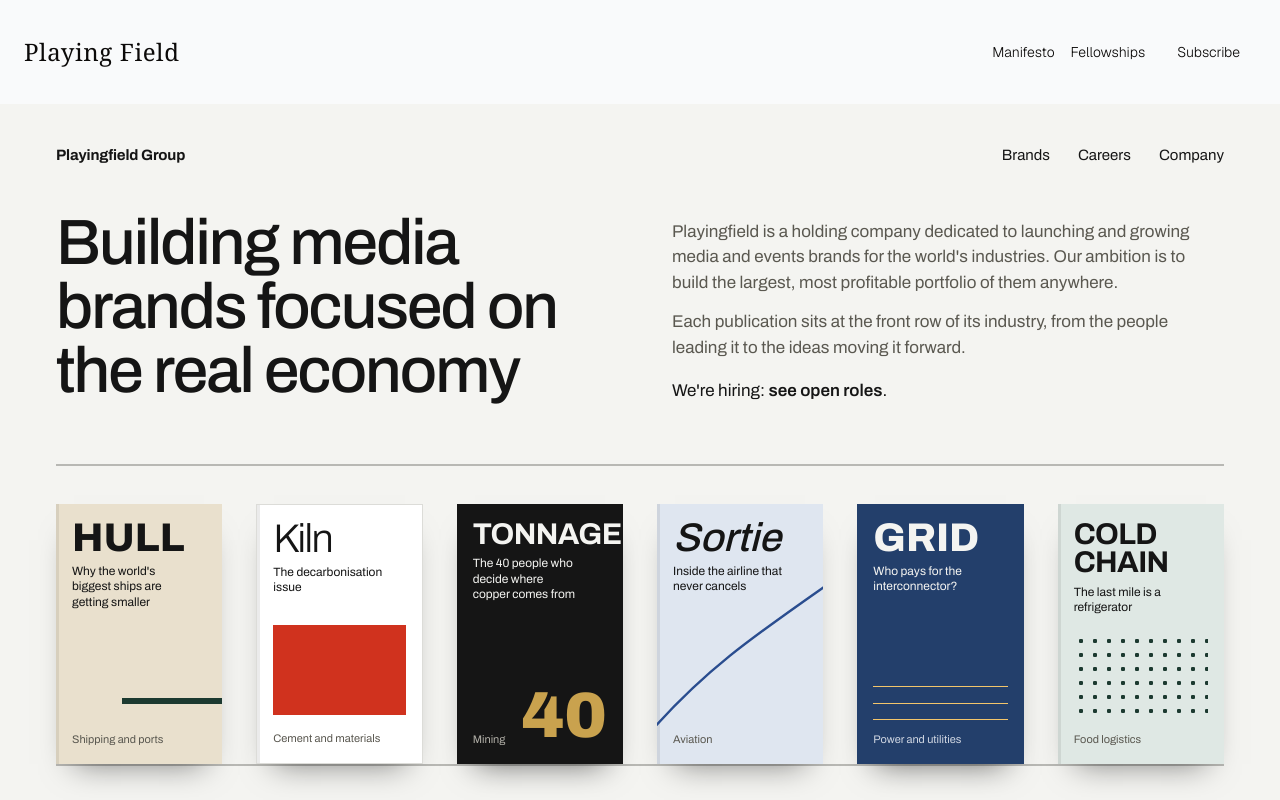
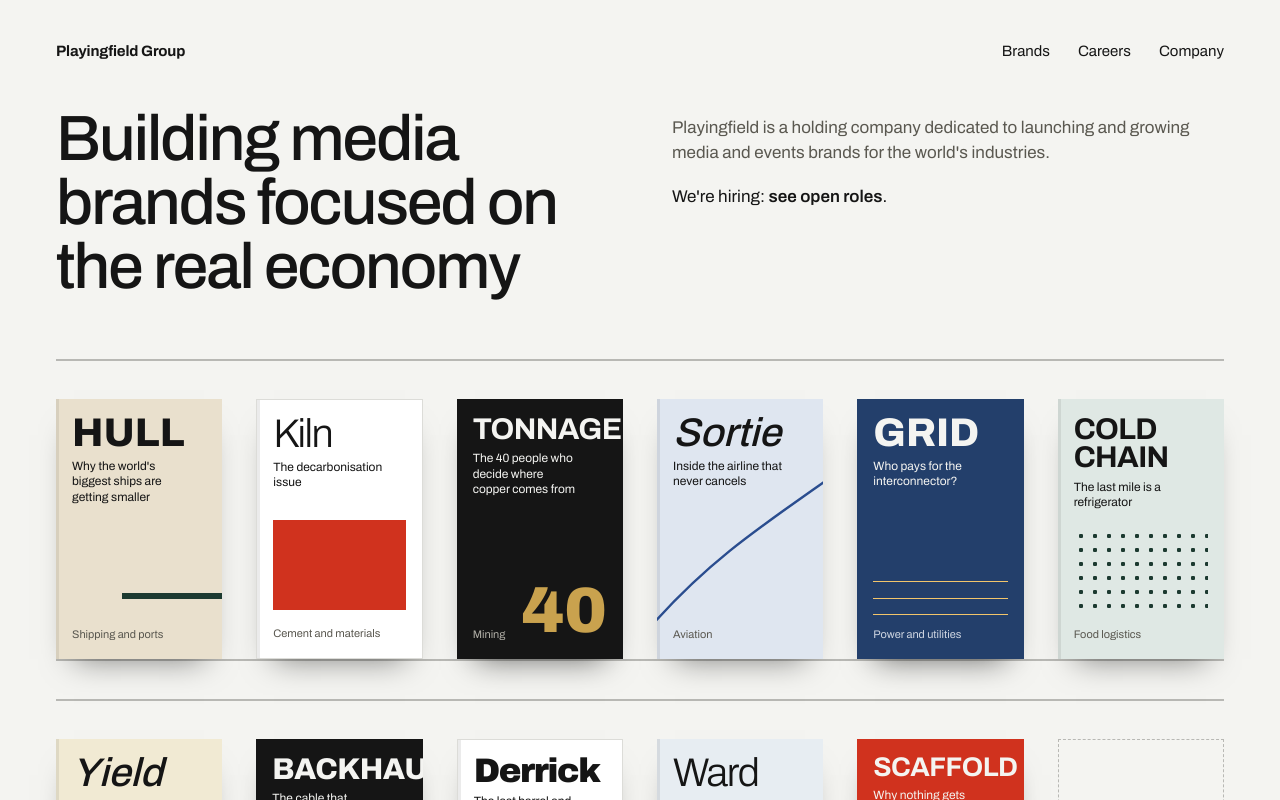
Before and after one commit to KrishaanKhubchand/playingfield-website, a Next.js app: page / in a window 1280 px wide. Shown: the top 800 px of the page. Built offline with nearby package versions, Linux system fonts and the light colour scheme.

Commit message:
fix: remove nav on homepage, trim intro copy

```diff
--- a/app/layout.tsx
+++ b/app/layout.tsx
@@ -2,7 +2,7 @@ import type React from "react"
 import type { Metadata } from "next"
 import { GeistSans } from "geist/font/sans"
 import { GeistMono } from "geist/font/mono"
-import { Navigation } from "@/components/navigation"
+import { NavigationWrapper } from "@/components/navigation-wrapper"
 import PlausibleProvider from "next-plausible"
 import "./globals.css"
 
@@ -33,7 +33,7 @@ html {
         `}</style>
       </head>
       <body>
-        <Navigation />
+        <NavigationWrapper />
         {children}
       </body>
     </html>
--- a/app/new-home-2/page.tsx
+++ b/app/new-home-2/page.tsx
@@ -205,12 +205,7 @@ export default function GalleryHomePage() {
         <div className={styles.introCopy}>
           <p>
             Playingfield is a holding company dedicated to launching and growing media and events
-            brands for the world&apos;s industries. Our ambition is to build the largest, most
-            profitable portfolio of them anywhere.
-          </p>
-          <p>
-            Each publication sits at the front row of its industry, from the people leading it to
-            the ideas moving it forward.
+            brands for the world&apos;s industries.
           </p>
           <p className={styles.hiringLink}>
             We&apos;re hiring: <Link href="/careers-2">see open roles</Link>.
--- a/app/page.tsx
+++ b/app/page.tsx
@@ -205,12 +205,7 @@ export default function GalleryHomePage() {
         <div className={styles.introCopy}>
           <p>
             Playingfield is a holding company dedicated to launching and growing media and events
-            brands for the world&apos;s industries. Our ambition is to build the largest, most
-            profitable portfolio of them anywhere.
-          </p>
-          <p>
-            Each publication sits at the front row of its industry, from the people leading it to
-            the ideas moving it forward.
+            brands for the world&apos;s industries.
           </p>
           <p className={styles.hiringLink}>
             We&apos;re hiring: <Link href="/careers-2">see open roles</Link>.
--- /dev/null
+++ b/components/navigation-wrapper.tsx
@@ -0,0 +1,13 @@
+"use client"
+
+import { usePathname } from "next/navigation"
+import { Navigation } from "@/components/navigation"
+
+export function NavigationWrapper() {
+  const pathname = usePathname()
+
+  // The homepage has its own header — skip the shared nav
+  if (pathname === "/") return null
+
+  return <Navigation />
+}
```
